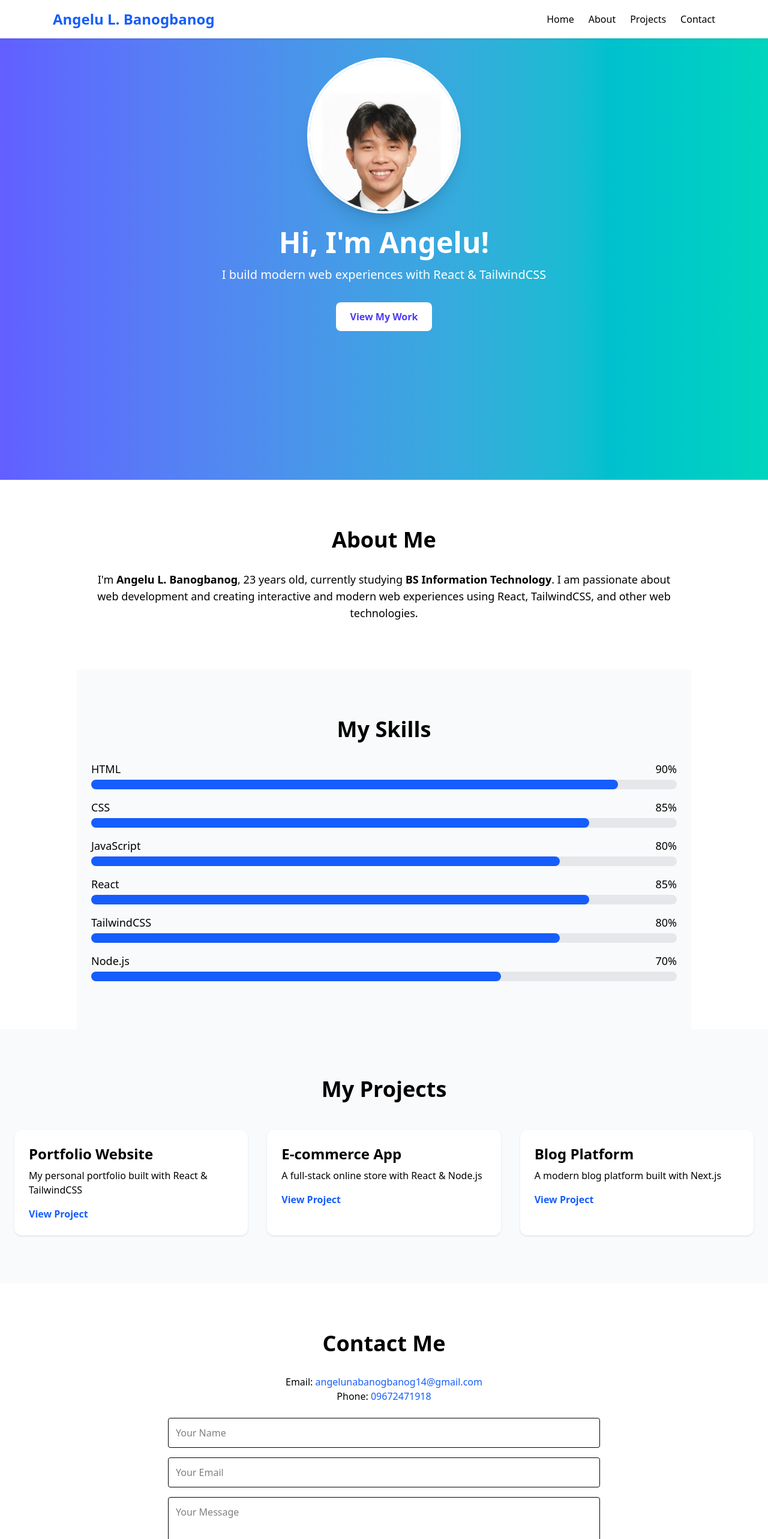
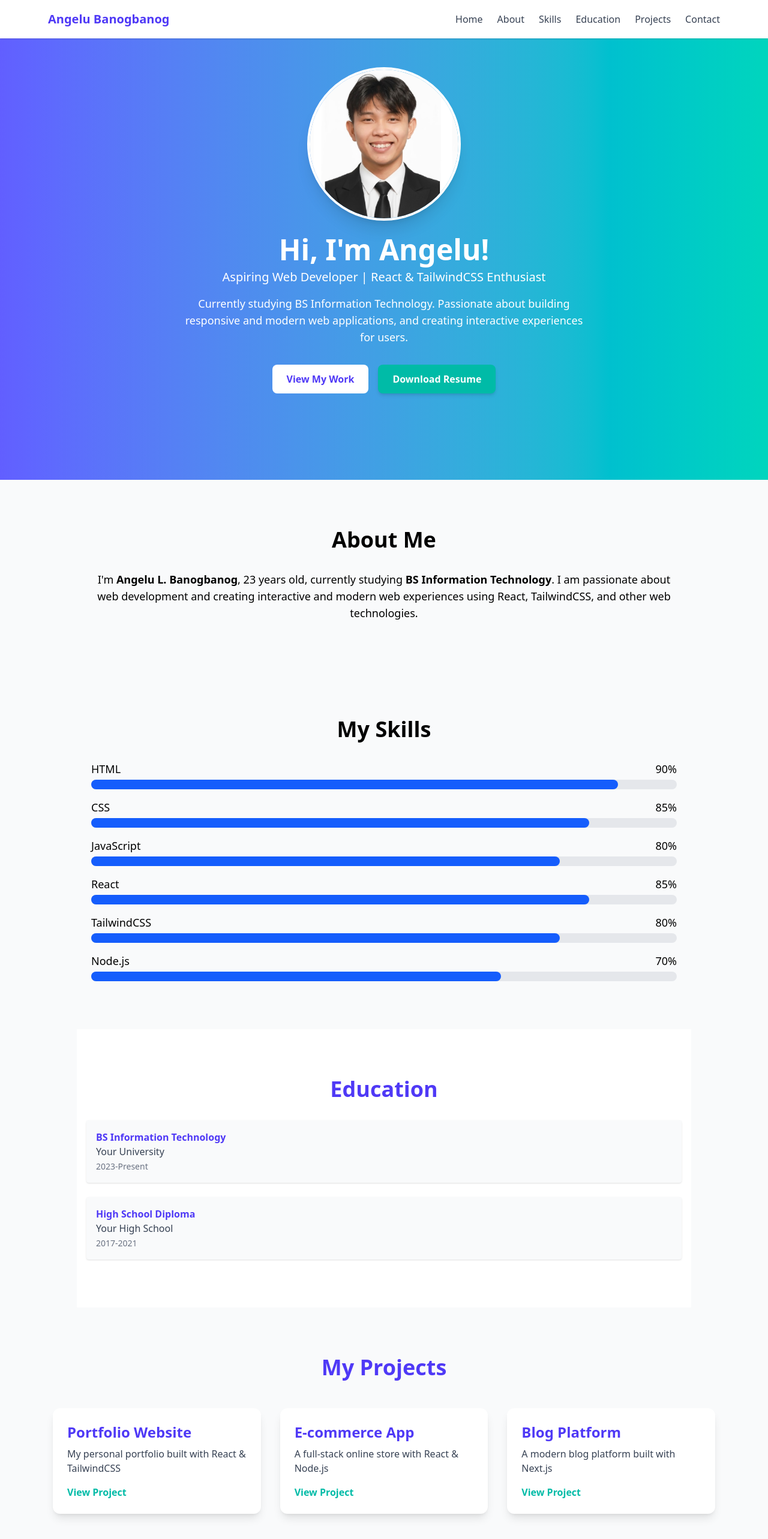
Before and after one commit to yuurss/angelu-banogbanog-portfolio, a React (Vite) app in the folder my-portfolio/: page / in a window 1280 px wide. Shown: the top 2566 px of the page at 60% size. Built offline with nearby package versions, Linux system fonts and the light colour scheme.

Commit message:
modified

```diff
--- a/my-portfolio/src/App.jsx
+++ b/my-portfolio/src/App.jsx
@@ -4,6 +4,7 @@ import Navbar from "./components/Navbar";
 import Hero from "./components/Hero";
 import About from "./components/About";
 import Skills from "./components/Skills";
+import Education from "./components/Education";
 import Projects from "./components/Projects";
 import Contact from "./components/Contact";
 import Footer from "./components/Footer";
@@ -12,11 +13,12 @@ function App() {
 
   return (
     <>
-       <div className="font-sans">
+       <div className="font-sans bg-gray-50">
       <Navbar />
       <Hero />
       <About />
       <Skills />
+      <Education />
       <Projects />
       <Contact />
       <Footer />
--- a/my-portfolio/src/components/Contact.jsx
+++ b/my-portfolio/src/components/Contact.jsx
@@ -7,12 +7,10 @@ const Contact = () => {
     e.preventDefault();
     const form = e.target;
 
-    fetch("https://formspree.io/f/YOUR_FORM_ID", {
+    fetch("https://formspree.io/f/xwprwywd", {
       method: "POST",
       body: new FormData(form),
-      headers: {
-        Accept: "application/json",
-      },
+      headers: { Accept: "application/json" },
     }).then((response) => {
       if (response.ok) {
         setSubmitted(true);
@@ -24,63 +22,63 @@ const Contact = () => {
   };
 
   return (
-    <section id="contact" className="py-20 px-6 max-w-3xl mx-auto">
-      <h2 className="text-4xl font-bold text-center mb-8">Contact Me</h2>
+    <section id="contact" className="py-20 px-4 sm:px-6 max-w-5xl mx-auto bg-white">
+      <h2 className="text-3xl sm:text-4xl md:text-4xl font-bold text-center mb-12 text-indigo-600">
+        Contact Me
+      </h2>
 
-      <div className="text-center mb-6">
-        <p>
-          Email:{" "}
-          <a
-            href="mailto:angelunabanogbanog14@gmail.com"
-            className="text-blue-600 hover:underline"
-          >
-            angelunabanogbanog14@gmail.com
-          </a>
-        </p>
-        <p>
-          Phone:{" "}
-          <a href="tel:09672471918" className="text-blue-600 hover:underline">
-            09672471918
-          </a>
-        </p>
+      <div className="flex flex-col md:flex-row gap-8">
+        {/* Left Column - Labels and Info */}
+        <div className="md:w-1/3 flex flex-col gap-4">
+          <div>
+            <h3 className="font-semibold text-gray-700">Email</h3>
+            <p className="text-teal-500">angelunabanogbanog14@gmail.com</p>
+          </div>
+          <div>
+            <h3 className="font-semibold text-gray-700">Phone</h3>
+            <p className="text-teal-500">09672471918</p>
+          </div>
         </div>
 
+        {/* Right Column - Form */}
+        <div className="md:w-2/3">
           <form onSubmit={handleSubmit} className="flex flex-col gap-4">
+            <div className="flex flex-col sm:flex-row gap-4">
               <input
                 type="text"
                 name="name"
                 placeholder="Your Name"
-            className="p-3 border rounded"
+                className="flex-1 p-3 rounded-xl shadow-md focus:outline-none focus:ring-2 focus:ring-indigo-400"
                 required
               />
               <input
                 type="email"
                 name="email"
                 placeholder="Your Email"
-            className="p-3 border rounded"
+                className="flex-1 p-3 rounded-xl shadow-md focus:outline-none focus:ring-2 focus:ring-indigo-400"
                 required
               />
+            </div>
             <textarea
               name="message"
               placeholder="Your Message"
-            className="p-3 border rounded"
+              className="p-3 rounded-xl shadow-md focus:outline-none focus:ring-2 focus:ring-indigo-400"
               rows="5"
               required
-        ></textarea>
-
-        {/* <-- Replace your old button with this one */}
+            />
             <button
               type="submit"
-            className="bg-blue-600 text-white p-3 rounded font-semibold hover:bg-blue-700 hover:scale-105 transition-transform duration-300"
+              className="bg-indigo-500 text-white p-3 rounded-xl font-semibold hover:bg-teal-400 transition"
             >
               Send Message
             </button>
           </form>
+
           {submitted && (
-        <p className="text-green-500 mt-4 text-center">
-          Message sent successfully!
-        </p>
+            <p className="text-green-500 mt-4 text-center">Message sent successfully!</p>
           )}
+        </div>
+      </div>
     </section>
   );
 };
--- /dev/null
+++ b/my-portfolio/src/components/Education.jsx
@@ -0,0 +1,25 @@
+import React from "react";
+
+const education = [
+  { degree: "BS Information Technology", school: "Your University", year: "2023-Present" },
+  { degree: "High School Diploma", school: "Your High School", year: "2017-2021" }
+];
+
+const Education = () => {
+  return (
+    <section id="education" className="py-20 px-4 max-w-5xl mx-auto bg-white">
+      <h2 className="text-3xl sm:text-4xl font-bold text-center mb-8 text-indigo-600">Education</h2>
+      <div className="flex flex-col gap-6">
+        {education.map((edu, idx) => (
+          <div key={idx} className="p-4 bg-gray-50 rounded shadow">
+            <h3 className="font-semibold text-indigo-600">{edu.degree}</h3>
+            <p className="text-gray-700">{edu.school}</p>
+            <span className="text-gray-500 text-sm">{edu.year}</span>
+          </div>
+        ))}
+      </div>
+    </section>
+  );
+};
+
+export default Education;
--- a/my-portfolio/src/components/Footer.jsx
+++ b/my-portfolio/src/components/Footer.jsx
@@ -2,8 +2,8 @@ import React from "react";
 
 const Footer = () => {
   return (
-    <footer className="py-6 bg-gray-800 text-white text-center">
-      &copy; {new Date().getFullYear()} Boss. All rights reserved.
+    <footer className="py-6 bg-gray-900 text-white text-center text-sm sm:text-base">
+      &copy; {new Date().getFullYear()} Angelu L. Banogbanog. All rights reserved.
     </footer>
   );
 };
--- a/my-portfolio/src/components/Hero.jsx
+++ b/my-portfolio/src/components/Hero.jsx
@@ -5,27 +5,49 @@ const Hero = () => {
   return (
     <section
       id="hero"
-      className="h-screen flex flex-col justify-start items-center bg-gradient-to-r from-indigo-500 to-teal-400 text-white pt-24 px-4"
+      className="h-screen flex flex-col justify-start items-center bg-gradient-to-r from-indigo-500 to-teal-400 text-white pt-28 px-4"
     >
-      <div className="w-40 h-40 sm:w-52 md:w-64 sm:h-52 md:h-65 mb-6 rounded-full overflow-hidden border-4 border-white shadow-xl">
+      {/* Profile Image */}
+      <div className="w-48 h-48 sm:w-56 sm:h-56 md:w-64 md:h-64 mb-6 rounded-full overflow-hidden border-4 border-white shadow-xl">
         <img
           src={profileImage}
           alt="Angelu Banogbanog"
-          className="w-full h-full object-cover object-top"
+          className="w-full h-full object-cover object-center -translate-y-0"
         />
+        {/* ↑ Moved the image slightly up inside the circle so shoulders are visible while keeping hair visible */}
       </div>
-      <h1 className="text-3xl sm:text-4xl md:text-5xl font-bold mb-4 text-center">
+
+      {/* Name */}
+      <h1 className="text-3xl sm:text-4xl md:text-5xl font-bold mb-2 text-center">
         Hi, I'm Angelu!
       </h1>
-      <p className="text-base sm:text-lg md:text-xl mb-8 text-center px-4 md:px-0">
-        I build modern web experiences with React & TailwindCSS
+
+      {/* Resume-style tagline */}
+      <p className="text-base sm:text-lg md:text-xl mb-4 text-center font-medium">
+        Aspiring Web Developer | React & TailwindCSS Enthusiast
       </p>
-      <a
-        href="#projects"
-        className="px-4 sm:px-6 py-2 sm:py-3 bg-white text-indigo-600 font-semibold rounded-lg hover:bg-gray-100 transition"
-      >
-        View My Work
-      </a>
+
+      {/* Short description */}
+      <p className="text-sm sm:text-base md:text-lg mb-8 text-center max-w-2xl">
+        Currently studying BS Information Technology. Passionate about building responsive and modern web applications, and creating interactive experiences for users.
+      </p>
+
+      {/* Buttons */}
+      <div className="flex flex-col sm:flex-row gap-4">
+        <a
+          href="#projects"
+          className="px-6 py-3 bg-white text-indigo-600 font-semibold rounded-lg hover:bg-gray-100 transition"
+        >
+          View My Work
+        </a>
+        <a
+          href="/resume.pdf" // 👈 Make sure your resume file is placed in the 'public' folder
+          download="Angelu_Banogbanog_Resume.pdf"
+          className="px-6 py-3 bg-teal-500 text-white font-semibold rounded-lg shadow-md hover:bg-indigo-400 transition"
+        >
+          Download Resume
+        </a>
+      </div>
     </section>
   );
 };
--- a/my-portfolio/src/components/Navbar.jsx
+++ b/my-portfolio/src/components/Navbar.jsx
@@ -1,17 +1,44 @@
-import React from "react";
+import React, { useState } from "react";
 
 const Navbar = () => {
+  const [open, setOpen] = useState(false);
+
+  const links = [
+    { name: "Home", href: "#hero" },
+    { name: "About", href: "#about" },
+    { name: "Skills", href: "#skills" },
+    { name: "Education", href: "#education" },
+    { name: "Projects", href: "#projects" },
+    { name: "Contact", href: "#contact" },
+  ];
+
   return (
     <nav className="fixed w-full bg-white shadow z-50">
-      <div className="max-w-6xl mx-auto px-6 py-4 flex justify-between items-center">
-        <h1 className="text-2xl font-bold text-blue-600">Angelu L. Banogbanog</h1>
-        <ul className="flex space-x-6">
-          <li><a href="#hero" className="hover:text-blue-500">Home</a></li>
-          <li><a href="#about" className="hover:text-blue-500">About</a></li>
-          <li><a href="#projects" className="hover:text-blue-500">Projects</a></li>
-          <li><a href="#contact" className="hover:text-blue-500">Contact</a></li>
-        </ul>
+      <div className="max-w-6xl mx-auto px-4 flex justify-between items-center h-16">
+        <div className="text-xl font-bold text-indigo-600">Angelu Banogbanog</div>
+        <div className="hidden md:flex space-x-6">
+          {links.map((link) => (
+            <a key={link.name} href={link.href} className="text-gray-700 hover:text-indigo-600">
+              {link.name}
+            </a>
+          ))}
+        </div>
+        <div className="md:hidden">
+          <button onClick={() => setOpen(!open)} className="text-gray-700">
+            {open ? "✖" : "☰"}
+          </button>
+        </div>
       </div>
+
+      {open && (
+        <div className="md:hidden px-4 py-2 bg-white shadow flex flex-col space-y-2">
+          {links.map((link) => (
+            <a key={link.name} href={link.href} className="text-gray-700 hover:text-indigo-600">
+              {link.name}
+            </a>
+          ))}
+        </div>
+      )}
     </nav>
   );
 };
--- a/my-portfolio/src/components/Projects.jsx
+++ b/my-portfolio/src/components/Projects.jsx
@@ -8,16 +8,18 @@ const projects = [
 
 const Projects = () => {
   return (
-    <section id="projects" className="py-20 px-6 bg-gray-50">
-      <h2 className="text-4xl font-bold text-center mb-12">My Projects</h2>
-      <div className="grid md:grid-cols-3 gap-8">
+    <section id="projects" className="py-20 px-4 sm:px-6 max-w-6xl mx-auto bg-gray-50">
+      <h2 className="text-3xl sm:text-4xl md:text-4xl font-bold text-center mb-12 text-indigo-600">
+        My Projects
+      </h2>
+      <div className="grid grid-cols-1 sm:grid-cols-2 md:grid-cols-3 gap-6 sm:gap-8">
         {projects.map((project) => (
-          <div key={project.title} className="p-6 bg-white rounded-xl shadow hover:shadow-lg transition">
-            <h3 className="text-2xl font-semibold mb-2">{project.title}</h3>
-            <p className="mb-4">{project.description}</p>
+          <div key={project.title} className="p-6 bg-white rounded-xl shadow-lg hover:shadow-2xl transition transform hover:scale-105">
+            <h3 className="text-2xl font-semibold mb-2 text-indigo-600">{project.title}</h3>
+            <p className="mb-4 text-gray-700">{project.description}</p>
             <a
               href={project.link}
-              className="text-blue-600 font-semibold hover:underline"
+              className="text-teal-500 font-semibold hover:underline"
               target="_blank"
             >
               View Project
```
Lines whose indentation alone changed are shown as unchanged.
